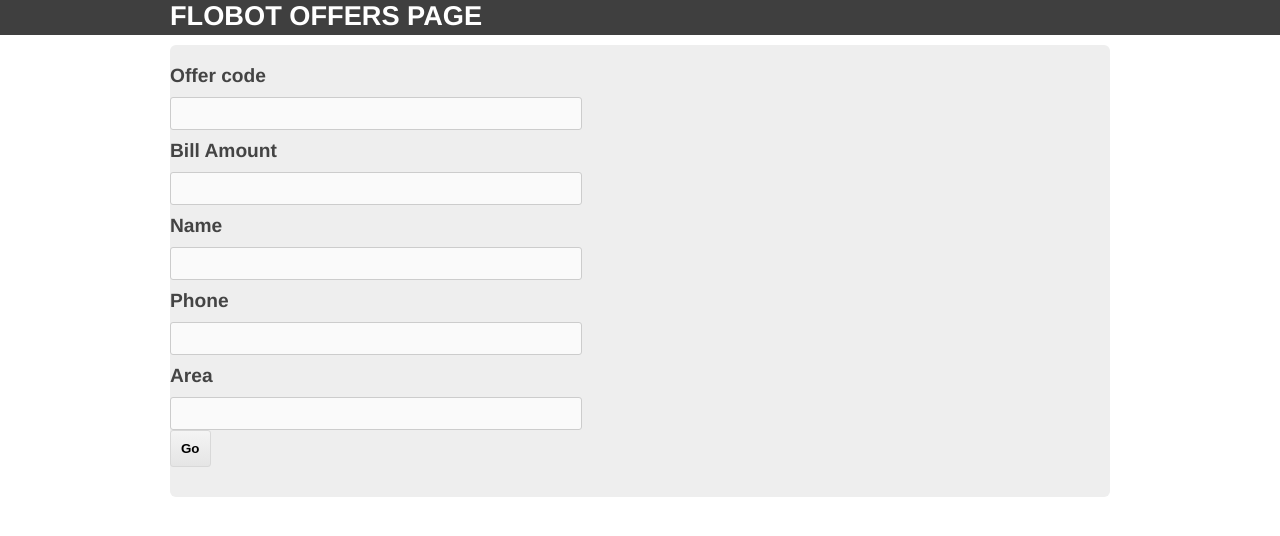
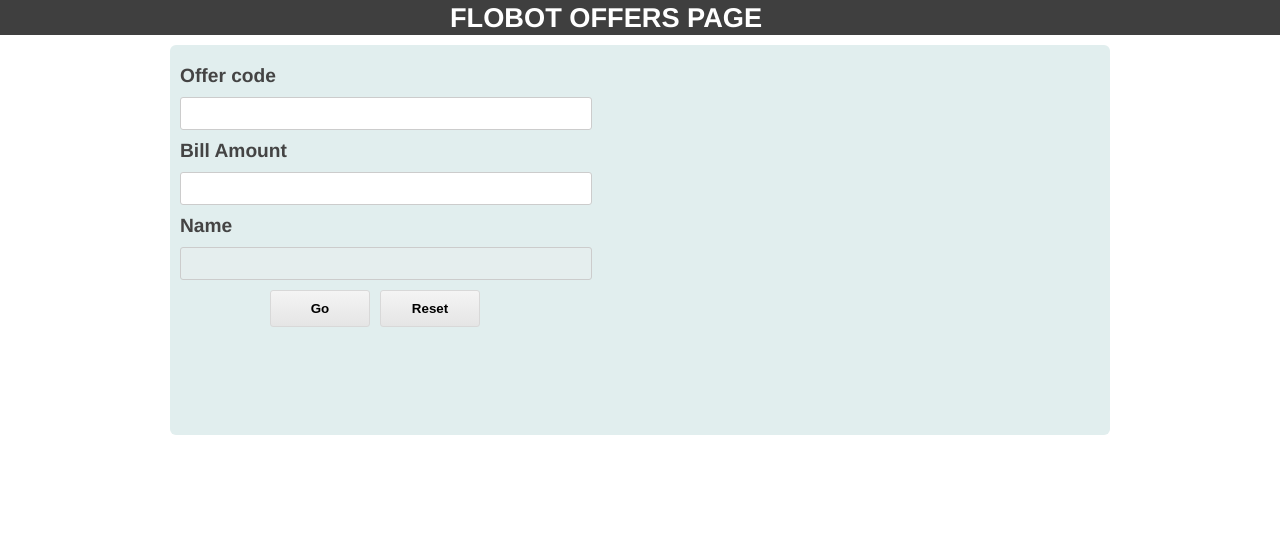
Before and after one commit to charlesdavid532/flobot, a Flask app: page /offers in a window 1280 px wide. Shown: the top 536 px of the page. Run offline with Flask 2, Linux system fonts and the light colour scheme; some libraries are stand-ins or nearby versions.

Commit message:
Fix offers page

```diff
--- a/app.py
+++ b/app.py
@@ -950,7 +950,7 @@ def offers():
     form = OffersForm(mongo)
     if request.method == 'POST' and form.validate_on_submit():
         #flash(form.validateOffer(form.offerCode.data, form.billAmount.data))
-        form.setPersonalDetails(form)
+        #form.setPersonalDetails(form)
         flash(form.validateOffer(form))
     elif request.method == 'POST':
         for fieldName, errorMessages in form.errors.items():
--- a/offers/offer_form.py
+++ b/offers/offer_form.py
@@ -11,8 +11,8 @@ from phonenumbers import NumberParseException
 class OffersForm(FlaskForm):
 	name = StringField('Name', render_kw={'disabled':'disabled'})
 	#phone = TelField('Phone')
-	phone = StringField('Phone', render_kw={'disabled':'disabled'})
-	area = StringField('Area', render_kw={'disabled':'disabled'})
+	#phone = StringField('Phone', render_kw={'disabled':'disabled'})
+	#area = StringField('Area', render_kw={'disabled':'disabled'})
 	offerCode = StringField('Offer code', validators=[DataRequired("Offer code is required")])
 	billAmount = DecimalField('Bill Amount')
 	"""docstring for NutritionDetailedController"""
@@ -28,14 +28,18 @@ class OffersForm(FlaskForm):
 	def validateOffer(self, offerForm):
 		offerCode = offerForm.offerCode.data
 		billAmt = offerForm.billAmount.data
-		personName = offerForm.name.data
-		personPhone = offerForm.phone.data
-		personArea = offerForm.area.data
+		#personName = offerForm.name.data
+		#personPhone = offerForm.phone.data
+		#personArea = offerForm.area.data
 		#couponList = self.mongo.db.couponList
 		couponList = self.mongo.db.couponGenerated
 		offerCode = '^' + offerCode + '$'
 		print("The current date and time is::" + DateUtils.getStrCurrentDateAndTime())
 		for offerData in couponList.find({'offerCode' : re.compile(offerCode, re.IGNORECASE)}):
+
+			#Setting the personal details
+			self.setPersonalDetails(offerForm, offerData['psid'])
+
 			#Check for coupon expiry
 			if 'expiresAt' in offerData:
 				if DateUtils.compareDateAndTime(DateUtils.getStrCurrentDateAndTime(), offerData['expiresAt']) == False:
@@ -48,11 +52,11 @@ class OffersForm(FlaskForm):
 
 			#self.addCouponToRedeemedTable(offerData, personName, personPhone, personArea)
 			#return offerData['offerText']
-			return self.getTextAndAddCouponCodeToRedeemedTable(offerData, personName, personPhone, personArea)
+			return self.getTextAndAddCouponCodeToRedeemedTable(offerForm, offerData)
 
 		return 'Offer does not exist'
 
-
+	'''
 	def validate_phone(form, field):
 		print("In validate phone" + str(field.data))
 		if field.data != '' and field.data != "" and field.data != None:
@@ -74,16 +78,18 @@ class OffersForm(FlaskForm):
 					    raise ValidationError('Invalid phone number.')
 				except NumberParseException:
 					raise ValidationError('Invalid phone number.')
+	'''
 
-
-	def getTextAndAddCouponCodeToRedeemedTable(self, couponData, personName, personPhone, personArea):
+	def getTextAndAddCouponCodeToRedeemedTable(self, offerForm, couponData):
 		if self.checkForDuplicateCoupon(couponData['offerCode']) == True:
+			#self.setPersonalDetails(offerForm, couponData['psid'])
 			return 'This offer code has been used before. ' + couponData['offerText']
 		else:
-			self.addCouponToRedeemedTable(couponData, personName, personPhone, personArea)
+			self.addCouponToRedeemedTable(couponData)
+			#self.setPersonalDetails(offerForm, couponData['psid'])
 			return 	couponData['offerText']
 
-	def addCouponToRedeemedTable(self, couponData, personName, personPhone, personArea):
+	def addCouponToRedeemedTable(self, couponData):
 		redeemedCouponData = self.mongo.db.couponRedeemed
 
 
@@ -95,9 +101,7 @@ class OffersForm(FlaskForm):
 			'minBillAmount' : couponData['minBillAmount'],
 			'expiresAt' : couponData['expiresAt'],
 			'offerImage' : couponData['offerImage'],
-			'personName' : personName,
-			'personPhone' : personPhone,
-			'personArea' : personArea
+			'psid' : couponData['psid']
 			})
 
 
@@ -112,7 +116,18 @@ class OffersForm(FlaskForm):
 		return False
 
 
-	def setPersonalDetails(self, offerForm):
-		offerForm.name.data = 'abc'
-		offerForm.phone.data = '8425915607'
-		offerForm.area.data = 'Vastrapur'
+	def setPersonalDetails(self, offerForm, offerPsid):
+		#offerForm.name.data = 'abc'
+		#offerForm.phone.data = '8425915607'
+		#offerForm.area.data = 'Vastrapur'
+		offerForm.name.data = self.getNameFromPsid(offerPsid)
+
+
+	def getNameFromPsid(self, psid):
+		userdatacollection = self.mongo.db.fbuserdata
+		user = userdatacollection.find_one({'psid' : psid})
+		if user:
+			print("The user is::" + str(user['username']))
+			return user['username']
+		else:
+			return False
--- a/selected_offer.py
+++ b/selected_offer.py
@@ -111,7 +111,8 @@ class SelectedOffer(object):
 			'offerText' : couponData['offerText'],
 			'minBillAmount' : couponData['minBillAmount'],
 			'expiresAt' : couponData['expiresAt'],
-			'offerImage' : couponData['offerImage']
+			'offerImage' : couponData['offerImage'],
+			'psid': self.requestData.get("originalRequest").get("data").get("sender").get("id")
 			})
 
 
--- a/static/css/main.css
+++ b/static/css/main.css
@@ -23,6 +23,8 @@ header h1.logo {
   color: #fff;
   text-transform: uppercase;
   float: left;
+  margin-top: 2px;
+  margin-left: 280px;
 }
 
 header h1.logo:hover {
@@ -41,10 +43,11 @@ header h1.logo:hover {
 
 div.offer-container {
   padding: 10px 0 30px 0;
-  background-color: #eeeeee;
+  background-color: #e1eeee;
   -webkit-border-radius: 6px;
      -moz-border-radius: 6px;
           border-radius: 6px;
+  height: 350px;
 }
 
 h2 {
@@ -70,6 +73,7 @@ form label {
   font-weight: bold;
   display: block;
   padding: 10px 0;
+  margin-left: 10px;
 }
 
 form input#offerCode,
@@ -78,12 +82,13 @@ form input#area,
 form input#phone,
 form input#billAmount {
   width: 400px;
-  background-color: #fafafa;
+  /*background-color: #fafafa;*/
   -webkit-border-radius: 3px;
      -moz-border-radius: 3px;
           border-radius: 3px;
   border: 1px solid #cccccc;
   padding: 5px;
+  margin-left: 10px;
   font-size: 1.1em;
 }
 
@@ -100,13 +105,18 @@ form textarea#message {
   font-size: 1.1em;
 }
 
-form input#offer-submit {
+form input#offer-submit,
+form input#redeem-another {
   display: block;
+  float: left;
+  width: 100px;
   -webkit-border-radius: 3px;
      -moz-border-radius: 3px;
           border-radius: 3px;
   border:1px solid #d8d8d8;
   padding: 10px;
+  margin-top: 10px;
+  margin-left: 100px;
   font-weight:bold;
   text-align: center;
   color: #000000;
@@ -119,7 +129,12 @@ form input#offer-submit {
   background-image: linear-gradient(top, #f4f4f4, #e5e5e5);filter:progid:DXImageTransform.Microsoft.gradient(GradientType=0,startColorstr=#f4f4f4, endColorstr=#e5e5e5);
 }
 
-form input#offer-submit:hover{
+form input#redeem-another{
+  margin-left: 10px;
+}
+
+form input#offer-submit:hover,
+form input#redeem-another:hover{
   cursor: pointer;
   border:1px solid #c1c1c1;
   background-color: #dbdbdb;
@@ -130,3 +145,8 @@ form input#offer-submit:hover{
   background-image: -o-linear-gradient(top, #dbdbdb, #cccccc);
   background-image: linear-gradient(top, #dbdbdb, #cccccc);filter:progid:DXImageTransform.Microsoft.gradient(GradientType=0,startColorstr=#dbdbdb, endColorstr=#cccccc);
 }
+
+.flash {
+  margin-left: 10px;
+  margin-top: 66px;
+}
--- /dev/null
+++ b/static/js/offers.js
@@ -0,0 +1,12 @@
+$(function(){
+
+   // jQuery methods go here...
+   $("#redeem-another").click(function(){
+        $("#offer-form").trigger("reset");
+        $("#offerCode").val('');
+        $("#billAmount").val('');
+        $("#name").val('');
+        $(".flash").html("");
+    });
+
+});
--- a/templates/layout.html
+++ b/templates/layout.html
@@ -3,6 +3,8 @@
   <head>
     <title>Flobot</title>
     <link rel="stylesheet" href="{{ url_for('static', filename='css/main.css') }}">
+    <script src="https://ajax.googleapis.com/ajax/libs/jquery/3.2.1/jquery.min.js"></script>
+    <script type="text/javascript" src="./static/js/offers.js"></script>
   </head>
   <body>
 
--- a/templates/offers.html
+++ b/templates/offers.html
@@ -1,14 +1,15 @@
 {% extends "layout.html" %}
 {% block content %}
     <div class="offer-container">
-        <form method="POST" action="{{ url_for('offers') }}">
+        <form method="POST" id="offer-form" action="{{ url_for('offers') }}">
             {{ form.csrf_token }}
             {{ form.offerCode.label }} {{ form.offerCode(size=20) }}
             {{ form.billAmount.label }} {{ form.billAmount(size=20) }}
             {{ form.name.label }} {{ form.name(size=20) }}
-            {{ form.phone.label }} {{ form.phone(size=20) }}
-            {{ form.area.label }} {{ form.area(size=20) }}
-            <input type="submit" value="Go" id="offer-submit">
+            <div class="offer-button-container">
+                <input type="submit" value="Go" id="offer-submit">
+                <input type="button" id="redeem-another" value="Reset">
+            </div>
         </form>
         {% for message in get_flashed_messages() %}
             <div class="flash">{{ message }}</div>
```
